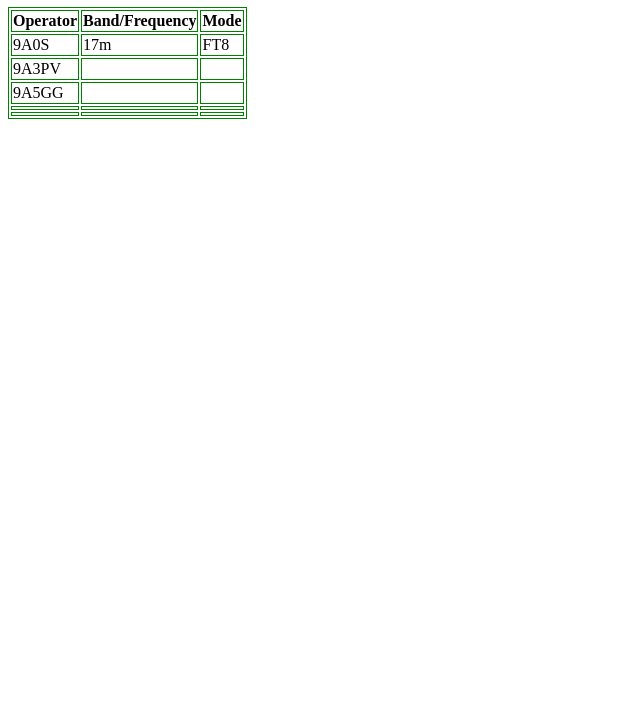
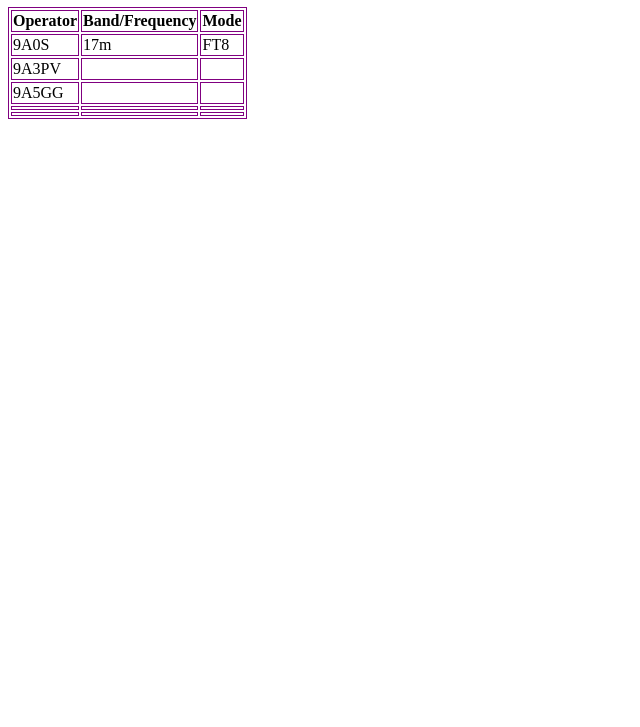
Before and after one commit to rkntbj/rkntbj.github.io, a plain HTML site: page index.html in a window 1280 px wide. Shown: the part 73-800 px from the top of the page, without its empty margins (0-640 px from the left). Drawn offline with Linux system fonts and the light colour scheme.

Commit message:
Update index.html

```diff
--- a/index.html
+++ b/index.html
@@ -3,7 +3,7 @@
     <header>
         <style>
             table, th, td {
-                              border: 1px solid green;
+                              border: 1px solid purple;
                         }
         </style>
     </header>
```
